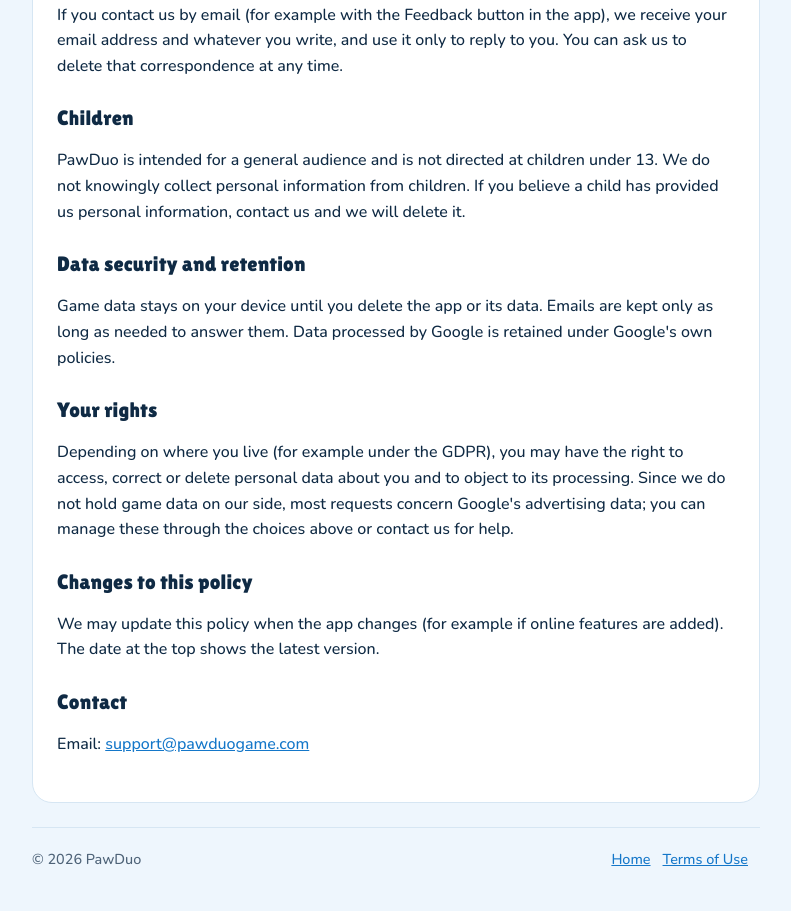
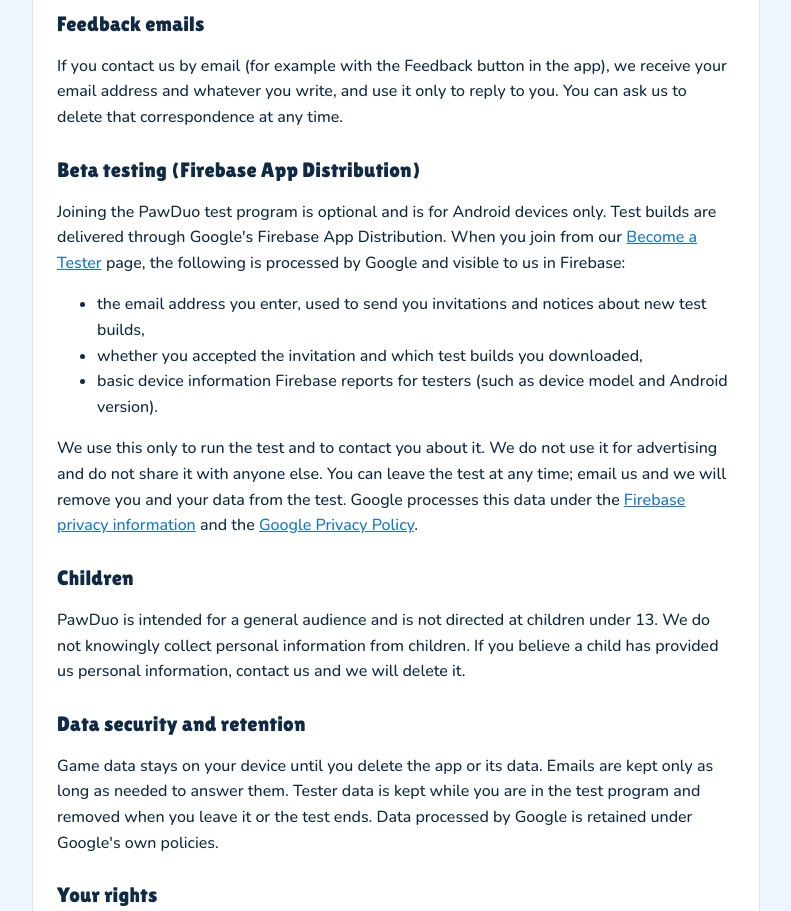
Before and after one commit to YigitSaglam1/pawduo-website, a plain HTML site: page privacy.html in a window 1280 px wide. Shown: the part 1162-2073 px from the top of the page, without its empty margins (244-1035 px from the left). Drawn offline with nearby package versions, Linux system fonts and the light colour scheme.

Commit message:
Make the tester page Android only and add beta testing to the privacy policy
- Tester page says the test is for Android phones and mentions allowing installs
  from this source
- Privacy Policy explains what Firebase App Distribution processes for testers
  (email, invite and download status, basic device info) and how to leave

Co-Authored-By: Claude Opus 5.5 <noreply@anthropic.com>

```diff
--- a/privacy.html
+++ b/privacy.html
@@ -20,14 +20,15 @@
 
     <article class="doc">
       <h1>Privacy Policy</h1>
-      <p class="updated">Last updated: 17 November 2026</p>
+      <p class="updated">Last updated: 24 November 2026</p>
 
       <p>This policy explains what information the PawDuo mobile game ("the app") uses, why, and the choices you have.
         PawDuo is developed by an independent developer ("we", "us").</p>
 
       <h2>Information we do not collect</h2>
       <p>PawDuo has no accounts and no sign-in. We do not run our own servers for the game, and we do not collect your
-        name, email address, contacts, location or photos.</p>
+        name, email address, contacts, location or photos, except an email address you choose to give us as described
+        under "Feedback emails" and "Beta testing" below.</p>
 
       <h2>Information stored on your device</h2>
       <p>Your game progress (completed levels, Forest Tokens, unlocked animals, frames and board skins, Daily League
@@ -61,6 +62,21 @@
       <p>If you contact us by email (for example with the Feedback button in the app), we receive your email address and
         whatever you write, and use it only to reply to you. You can ask us to delete that correspondence at any time.</p>
 
+      <h2>Beta testing (Firebase App Distribution)</h2>
+      <p>Joining the PawDuo test program is optional and is for Android devices only. Test builds are delivered through
+        Google's Firebase App Distribution. When you join from our <a href="tester.html">Become a Tester</a> page, the
+        following is processed by Google and visible to us in Firebase:</p>
+      <ul>
+        <li>the email address you enter, used to send you invitations and notices about new test builds,</li>
+        <li>whether you accepted the invitation and which test builds you downloaded,</li>
+        <li>basic device information Firebase reports for testers (such as device model and Android version).</li>
+      </ul>
+      <p>We use this only to run the test and to contact you about it. We do not use it for advertising and do not share
+        it with anyone else. You can leave the test at any time; email us and we will remove you and your data from the
+        test. Google processes this data under the
+        <a href="https://firebase.google.com/support/privacy" rel="noopener">Firebase privacy information</a> and the
+        <a href="https://policies.google.com/privacy" rel="noopener">Google Privacy Policy</a>.</p>
+
       <h2>Children</h2>
       <p>PawDuo is intended for a general audience and is not directed at children under 13. We do not knowingly collect
         personal information from children. If you believe a child has provided us personal information, contact us and we
@@ -68,7 +84,8 @@
 
       <h2>Data security and retention</h2>
       <p>Game data stays on your device until you delete the app or its data. Emails are kept only as long as needed to
-        answer them. Data processed by Google is retained under Google's own policies.</p>
+        answer them. Tester data is kept while you are in the test program and removed when you leave it or the test ends.
+        Data processed by Google is retained under Google's own policies.</p>
 
       <h2>Your rights</h2>
       <p>Depending on where you live (for example under the GDPR), you may have the right to access, correct or delete
```
Also changed, not shown: tester.html (+5 -5 lines).
